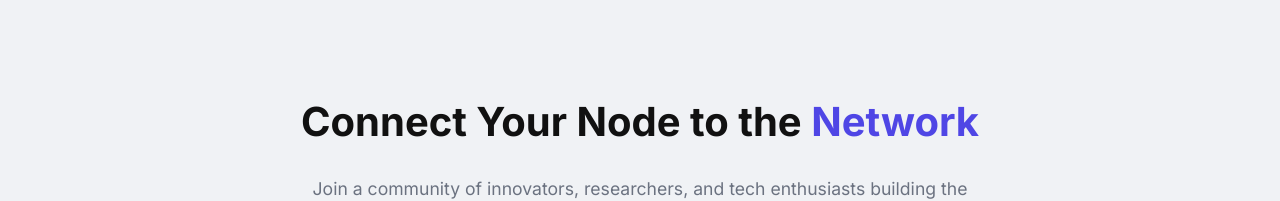
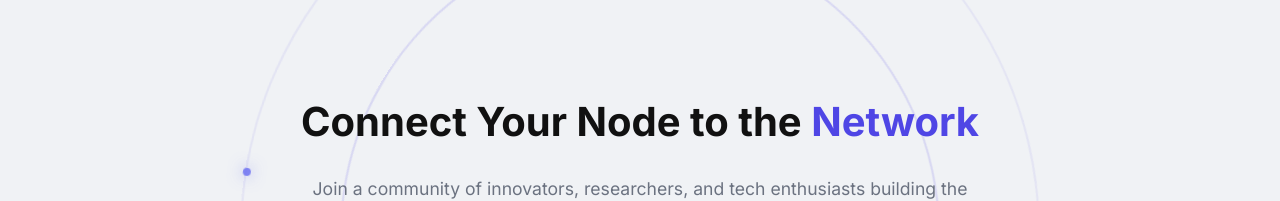
Before and after one commit to NithishSagar/AIoT, a React (Vite) app: page / in a window 1280 px wide. Shown: the part 4865-5066 px from the top of the page. Built offline with nearby package versions, Linux system fonts and the light colour scheme; the HTML template or start-up script is replaced by a standard one.

Commit message:
Restore rotating glow ring animations in Join section

```diff
--- a/src/components/JoinCTA/JoinCTA.css
+++ b/src/components/JoinCTA/JoinCTA.css
@@ -2,6 +2,53 @@
   position: relative;
   overflow: hidden;
   background: var(--color-bg-elevated);
+}
+
+.join-glow-ring {
+  position: absolute;
+  top: 50%;
+  left: 50%;
+  width: 600px;
+  height: 600px;
+  transform: translate(-50%, -50%);
+  border: 2px solid rgba(79, 70, 229, 0.15);
+  border-radius: 50%;
+  animation: rotateRing 20s linear infinite;
+  pointer-events: none;
+}
+
+.join-glow-ring::before {
+  content: '';
+  position: absolute;
+  top: -4px;
+  left: 50%;
+  width: 8px;
+  height: 8px;
+  background: var(--color-accent);
+  border-radius: 50%;
+  box-shadow: 0 0 20px var(--color-accent), 0 0 40px var(--color-accent);
+}
+
+.join-glow-ring.ring-2 {
+  width: 800px;
+  height: 800px;
+  border-color: rgba(79, 70, 229, 0.08);
+  animation-duration: 30s;
+  animation-direction: reverse;
+}
+
+.join-glow-ring.ring-2::before {
+  background: rgba(99, 102, 241, 0.8);
+  box-shadow: 0 0 15px rgba(99, 102, 241, 0.6);
+}
+
+@keyframes rotateRing {
+  from {
+    transform: translate(-50%, -50%) rotate(0deg);
+  }
+  to {
+    transform: translate(-50%, -50%) rotate(360deg);
+  }
 }
 
 .join-content {
```
